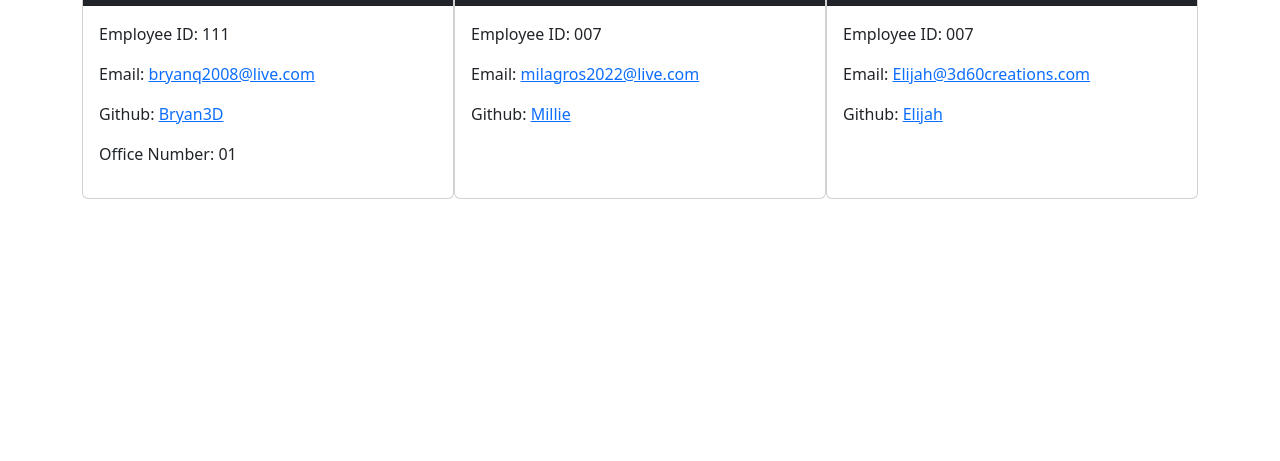
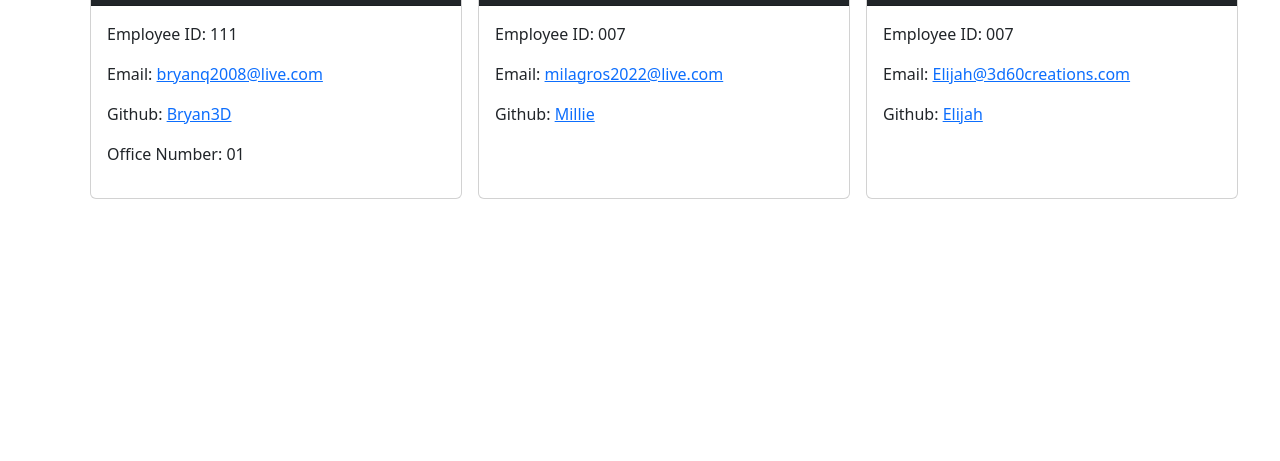
Before and after one commit to Bryan3D/Team-Profile-Generator, a website: page index.html in a window 1280 px wide. Shown: the part 339-800 px from the top of the page. Drawn offline with nearby package versions, Linux system fonts and the light colour scheme.

Commit message:
index html updated

```diff
--- a/index.html
+++ b/index.html
@@ -29,7 +29,7 @@
           <br />
           <!--Team id Cards  -->
           <!-- Manager Card -->
-          <div class="manager-card col-4 mt-4">
+          <div class="manager-card col-4 mt-4 mx-2">
             <div class="card h-100">
               <div class="card-header text-white bg-dark">
                 <!--Manager Name  -->
@@ -55,7 +55,7 @@
 
           <!-- Engineer Card -->
 
-          <div class="col-4 mt-4">
+          <div class="col-4 mt-4 mx-2">
             <div class="card h-100">
               <div class="card-header text-white bg-dark">
                 <h3>Milagros</h3>
@@ -81,7 +81,7 @@
           </div>
 
           <!-- Intern Card -->
-          <div class="col-4 mt-4">
+          <div class="col-4 mt-4 mx-2">
             <div class="card h-100">
               <div class="card-header text-white bg-dark">
                 <h3>Elijah</h3>
```
